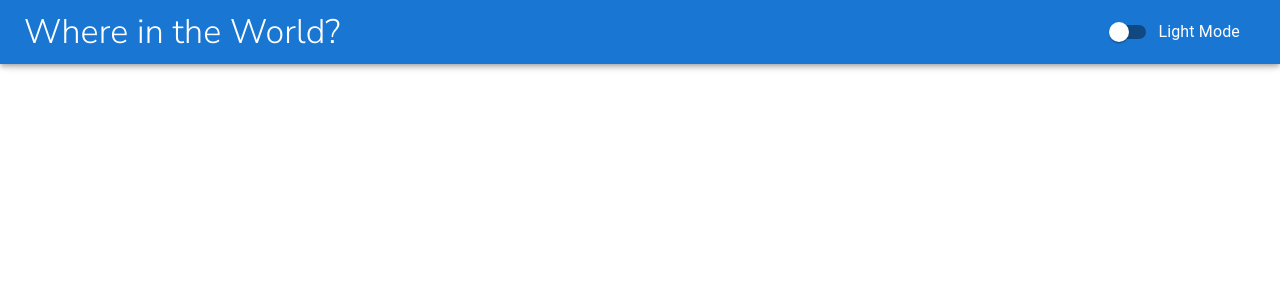
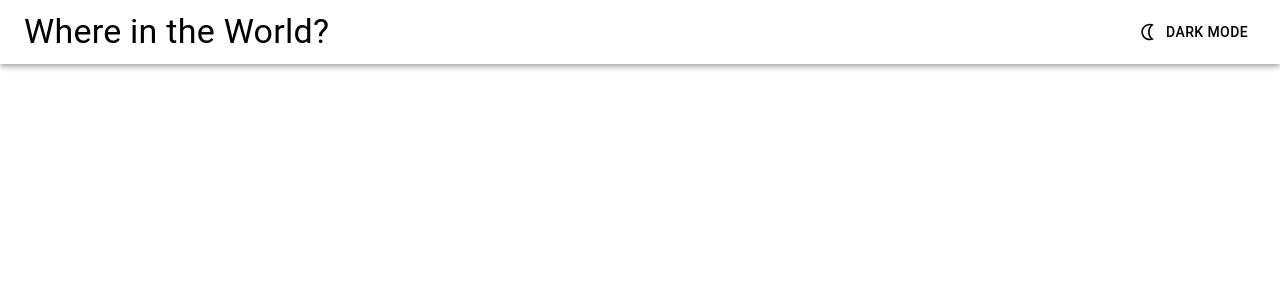
Before and after one commit to An301290/world-country-guide, a React (Create React App) app: page / in a window 1280 px wide. Shown: the top 300 px of the page. Built offline with nearby package versions, Linux system fonts and the light colour scheme.

Commit message:
Implement dark mode in main page and nav bar

```diff
--- a/src/App.tsx
+++ b/src/App.tsx
@@ -1,10 +1,26 @@
-import React from 'react';
+import React, { useState } from "react";
 import LayOut from "./components/layout/LayOut";
+import { createTheme, PaletteMode } from "@mui/material";
+import { ThemeProvider } from "@mui/material/styles";
 
 function App() {
+  const [mode, setMode] = useState<PaletteMode>("light");
+
+  const theme = createTheme({
+    palette: {
+      mode: mode,
+    },
+  });
+
+  const handleThemeChange = () => {
+    setMode((prevMode) => (prevMode === "light" ? "dark" : "light"));
+  };
   return (
-        <LayOut>
-        </LayOut>
+    <ThemeProvider theme={theme}>
+      <LayOut mode={mode} handleThemeChange={handleThemeChange}>
+        {}
+      </LayOut>
+    </ThemeProvider>
   );
 }
 
--- a/src/components/fields/DarkModeToggle.tsx
+++ b/src/components/fields/DarkModeToggle.tsx
@@ -1,36 +1,32 @@
-import React, { useState } from "react";
-import {
-  createTheme,
-  ThemeProvider,
-  CssBaseline,
-  Switch,
-  FormControlLabel,
-} from "@mui/material";
-import { PaletteMode } from "@mui/material";
+import React from "react";
+import { Button, CssBaseline, PaletteMode } from "@mui/material";
+import NightlightOutlinedIcon from "@mui/icons-material/NightlightOutlined";
+import WbSunnyOutlinedIcon from "@mui/icons-material/WbSunnyOutlined";
 
-const DarkModeToggle: React.FC = () => {
-  const [mode, setMode] = useState<PaletteMode>("light");
+type DarkModeProps = {
+  mode: PaletteMode;
+  handleThemeChange: () => void;
+};
 
-  const theme = createTheme({
-    palette: {
-      mode: mode,
-    },
-  });
-
-  const handleThemeChange = (event: React.ChangeEvent<HTMLInputElement>) => {
-    setMode(event.target.checked ? "dark" : "light");
-  };
-
+const DarkModeToggle: React.FC<DarkModeProps> = ({
+  mode,
+  handleThemeChange,
+}) => {
   return (
-    <ThemeProvider theme={theme}>
+    <>
       <CssBaseline />
-      <FormControlLabel
-        control={
-          <Switch checked={mode === "dark"} onChange={handleThemeChange} />
-        }
-        label={mode === "dark" ? "Dark Mode" : "Light Mode"}
-      />
-    </ThemeProvider>
+      <Button
+        onClick={handleThemeChange}
+        sx={{ color: mode === "dark" ? "white" : "black" }}
+      >
+        {mode === "dark" ? (
+          <WbSunnyOutlinedIcon fontSize="small" sx={{ mr: 1 }} />
+        ) : (
+          <NightlightOutlinedIcon fontSize="small" sx={{ mr: 1 }} />
+        )}
+        {mode === "dark" ? "Light Mode" : "Dark Mode"}
+      </Button>
+    </>
   );
 };
 
--- a/src/components/layout/LayOut.tsx
+++ b/src/components/layout/LayOut.tsx
@@ -1,15 +1,23 @@
-import React from 'react';
-import {Container, Box} from '@mui/material';
+import React, { ReactNode } from "react";
+import { Box, Container, PaletteMode } from "@mui/material";
 import NavBar from "./NavBar";
 
-const Layout: React.FC<{ children: React.ReactNode }> = ({children}) => {
+type LayoutProps = {
+  mode: PaletteMode;
+  handleThemeChange: () => void;
+  children: ReactNode;
+};
+
+const Layout: React.FC<LayoutProps> = ({
+  mode,
+  handleThemeChange,
+  children,
+}) => {
   return (
     <>
-            <NavBar/>
+      <NavBar mode={mode} handleThemeChange={handleThemeChange} />
       <Container>
-                <Box my={2}>
-                    {children}
-                </Box>
+        <Box my={2}>{children}</Box>
       </Container>
     </>
   );
--- a/src/components/layout/NavBar.tsx
+++ b/src/components/layout/NavBar.tsx
@@ -1,26 +1,40 @@
 import React from "react";
 import {
   AppBar,
+  Box,
+  PaletteMode,
   Toolbar,
   Typography,
+  useMediaQuery,
   useTheme,
-  useMediaQuery,
-  Box,
 } from "@mui/material";
 import DarkModeToggle from "../fields/DarkModeToggle";
 import { stylesNavBar } from "./stylesNavBar";
 
-const NavBar = () => {
+type NavBarProps = {
+  mode: PaletteMode;
+  handleThemeChange: () => void;
+};
+
+const NavBar: React.FC<NavBarProps> = ({ mode, handleThemeChange }) => {
   const theme = useTheme();
   const isSmallScreen = useMediaQuery(theme.breakpoints.down("sm"));
   return (
-    <AppBar>
+    <AppBar
+      sx={{
+        backgroundColor:
+          mode === "dark" ? theme.palette.background.default : "white",
+      }}
+    >
       <Toolbar>
         <Box sx={stylesNavBar}>
-          <Typography variant={isSmallScreen ? "h6" : "h4"}>
+          <Typography
+            variant={isSmallScreen ? "h6" : "h4"}
+            sx={{ color: mode === "dark" ? "white" : "black" }}
+          >
             Where in the World?
           </Typography>
-          <DarkModeToggle />
+          <DarkModeToggle mode={mode} handleThemeChange={handleThemeChange} />
         </Box>
       </Toolbar>
     </AppBar>
--- a/src/index.tsx
+++ b/src/index.tsx
@@ -1,17 +1,19 @@
-import React from 'react';
-import ReactDOM from 'react-dom/client';
-import './index.css';
-import App from './App';
-import { ThemeProvider } from '@mui/material/styles';
-import theme from './theme';
+import React from "react";
+import ReactDOM from "react-dom/client";
+import "./index.css";
+import App from "./App";
+import { ThemeProvider } from "@mui/material/styles";
+import theme from "./theme";
+import { CssBaseline } from "@mui/material";
 
 const root = ReactDOM.createRoot(
-  document.getElementById('root') as HTMLElement
+  document.getElementById("root") as HTMLElement,
 );
 root.render(
-    <React.StrictMode>
-        <ThemeProvider theme={theme}>
-            <App />
-        </ThemeProvider>
-    </React.StrictMode>,
+  <React.StrictMode>
+    <ThemeProvider theme={theme}>
+      <CssBaseline />
+      <App />
+    </ThemeProvider>
+  </React.StrictMode>,
 );
```
Lines whose indentation alone changed are shown as unchanged.
